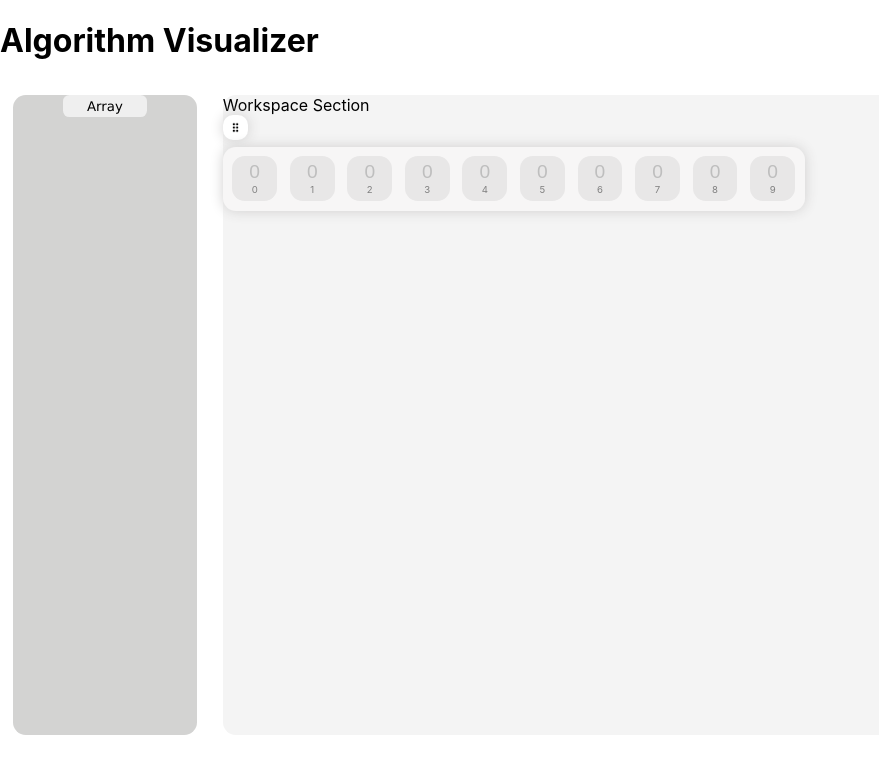
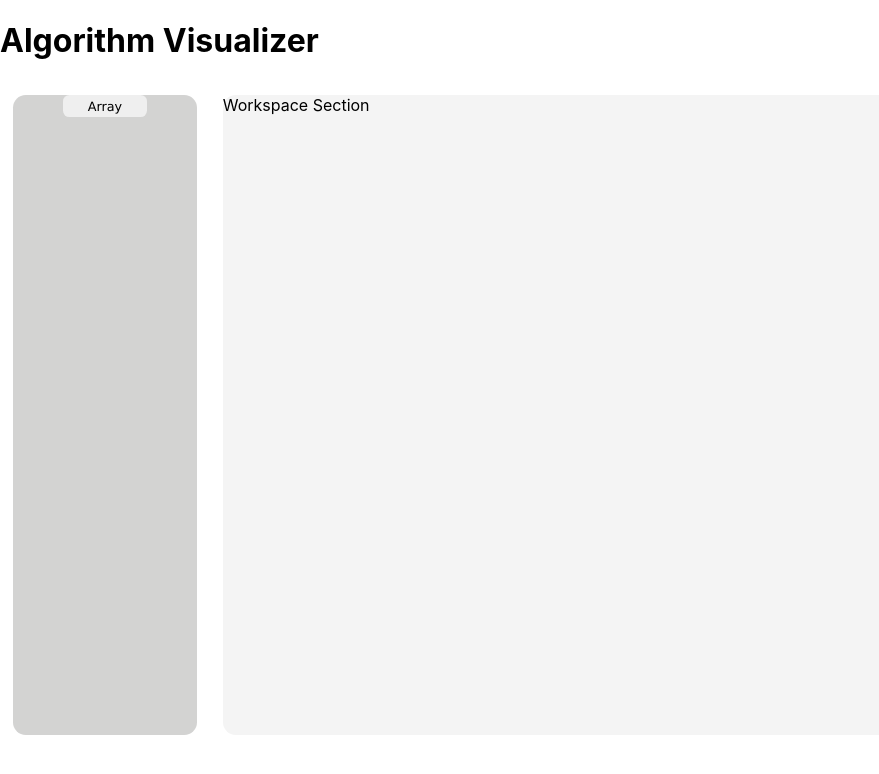
Before and after one commit to KJCH30/Algorithm-Visualizer, a React (Create React App) app: page / in a window 1280 px wide. Shown: the top 774 px of the page, without its empty margins (0-879 px from the left). Built offline with nearby package versions, Linux system fonts and the light colour scheme.

Commit message:
Added Array to workspace

```diff
--- a/src/Components/Array/Array.css
+++ b/src/Components/Array/Array.css
@@ -18,7 +18,7 @@
     text-align: center;
     /* font-size: small; */
     padding:0.5vw;
-    border-radius: 10px;
+    border-radius: 999px;
     background-color: rgb(255, 255, 255);
     width: 1vw;
     margin-bottom: 0.5vw;
--- a/src/Components/Array/Array.js
+++ b/src/Components/Array/Array.js
@@ -4,16 +4,19 @@ import ElementArray from '../../Elements/ElementArray'
 import Draggable from 'react-draggable';
 
 
-function Array() {
+class Array extends React.Component {
 
+
+   render(){
     var w = window.innerWidth;
     var h = window.innerHeight;
     //   const trackPos = (data) => {
     //     setPosition({ x: data.x, y: data.y });
     //  };
     //  const [position, setPosition] = useState({ x: 0, y: 0 });
-    var tmp = [];
-    for (var i = 0; i < 10; i++) {
+    console.log(this.props.array);
+      var tmp = this.props.array;
+      for (var i = 0; i < this.props.array.length; i++) {
         tmp.push(i);
       }
     const indents = tmp.map((i)=><ElementArray value={0} index={i}/>);
@@ -37,6 +40,7 @@ function Array() {
       </div>
     );
   }
+}
 
 
 export default Array
--- a/src/Components/Array/DropDownArray.js
+++ b/src/Components/Array/DropDownArray.js
@@ -1,18 +1,20 @@
 import React from "react";
 import './DropDownArray.css'
 
-function DropDownArray() {
+class DropDownArray extends React.Component {
+  render(){
   return (
     <div className="DropDownArray">
       <div className="DropDownArray-options" >
-        <div className="DropDownArray-option">Integer</div>
-        <div className="DropDownArray-option">String</div>
-        <div className="DropDownArray-option">Character</div>
-        <div className="DropDownArray-option">Double</div>
-        <div className="DropDownArray-option">Float</div>
+        <div className="DropDownArray-option" onClick={()=> this.props.setState({typeOfArray:'Integer'})}>Integer</div>
+        <div className="DropDownArray-option" onClick={()=> this.props.setState({typeOfArray:'String'})}>String</div>
+        <div className="DropDownArray-option" onClick={()=> this.props.setState({typeOfArray:'Character'})}>Character</div>
+        <div className="DropDownArray-option" onClick={()=> this.props.setState({typeOfArray:'Double'})}>Double</div>
+        <div className="DropDownArray-option" onClick={()=> this.props.setState({typeOfArray:'Float'})}>Float</div>
       </div>
     </div>
   );
 }
+}
 
 export default DropDownArray;
--- a/src/Components/Screens/Home/Home.css
+++ b/src/Components/Screens/Home/Home.css
@@ -1,12 +1,5 @@
 .Home-main-activity{
     display: flex;
-}
-.Home-panel{
-    margin:1vw;
-    width:15vw;
-    height:80vh;
-    background-color: rgb(211, 211, 210);
-    border-radius: 1vw;
 }
 .Home-workspace{
     width:85vw;
@@ -14,3 +7,34 @@
     background-color: rgb(244, 244, 244);
     border-radius: 1vw;
 }
+.Panel{
+    margin:1vw;
+    width:15vw;
+    height:80vh;
+    background-color: rgb(211, 211, 210);
+    border-radius: 1vw;
+    display: flex;
+    flex-direction: column;
+    z-index: 1;
+    align-items: center;
+    /* position: relative; */
+}
+#ku{
+    z-index: 9;
+}
+#Array-option-button{
+    width:6.5vw;
+    padding: 0.25vw;
+    border: none;
+    border-radius: 0.5vw;
+    font-size: 1vw;
+    font-family: 'Lucida Sans', 'Lucida Sans Regular', 'Lucida Grande', 'Lucida Sans Unicode', Geneva, Verdana, sans-serif;
+}
+.Panel-Section-1{
+    /* background-color: aquamarine; */
+    width:100%;
+    display: flex;
+    align-items: center;
+    justify-content: space-evenly;
+    flex-direction: row;
+}
--- a/src/Components/Screens/Home/Home.js
+++ b/src/Components/Screens/Home/Home.js
@@ -1,23 +1,52 @@
-import React from 'react'
-import './Home.css'
-import Workspace from '../Workspace/Workspace'
-import Panel from '../Panel/Panel'
+import React, { useState } from "react";
+import "./Home.css";
+import Workspace from "../Workspace/Workspace";
+// import Panel from '../Panel/Panel'
+import DropDownArray from "../../Array/DropDownArray";
 
+function Home(props) {
+  const [state, setState] = useState({
+    DropDownArray: false,
+    typeOfArray: null,
+  });
+  // state = {
 
-function Home() {
+  // }
 
+  const handleDropDownArray = () => {
+    console.log(state.DropDownArray);
+    console.log(state.typeOfArray);
+    setState({
+      DropDownArray: !state.DropDownArray,
+      typeOfArray: state.typeOfArray,
+    });
+  };
   return (
-    <div className='Home'>
-        <div className='Home-main-activity'>
-            <div className='Home-panel'>
-                <Panel/>
+    <div className="Home">
+      <div className="Home-main-activity">
+          <div className="Panel">
+            {/* {console.log(state.typeOfArray)} */}
+            <div className="Panel-Section-1">
+              <div className="Panel-Array">
+                <button
+                  id="Array-option-button"
+                  onClick={() => handleDropDownArray()}
+                >
+                  Array
+                </button>
+                {/* {console.log(state.DropDownArray)} */}
+                {state.DropDownArray && <DropDownArray setState={setState} />}
+              </div>
             </div>
-            <div className='Home-workspace'>
-                <Workspace/>
-            </div>
+            {/* <DropDownArray/> */}
         </div>
+        <div className="Home-workspace">
+          {/* {console.log(state.typeOfArray)} */}
+          <Workspace typeOfArray={state.typeOfArray} setState={setState}/>
+        </div>
+      </div>
     </div>
-  )
+  );
 }
 
-export default Home
+export default Home;
--- a/src/Components/Screens/Panel/Panel.css
+++ /dev/null
@@ -1,27 +0,0 @@
-.Panel{
-    display: flex;
-    flex-direction: column;
-    z-index: 1;
-    align-items: center;
-    width: 100%;
-    height:100%;
-    /* position: relative; */
-}
-#ku{
-    z-index: 9;
-}
-#Array-option-button{
-    width:6.5vw;
-    padding: 0.25vw;
-    border: none;
-    border-radius: 0.5vw;
-    font-family: 'Lucida Sans', 'Lucida Sans Regular', 'Lucida Grande', 'Lucida Sans Unicode', Geneva, Verdana, sans-serif;
-}
-.Panel-Section-1{
-    /* background-color: aquamarine; */
-    width:100%;
-    display: flex;
-    align-items: center;
-    justify-content: space-evenly;
-    flex-direction: row;
-}
--- a/src/Components/Screens/Panel/Panel.js
+++ /dev/null
@@ -1,31 +0,0 @@
-import React from 'react'
-import './Panel.css'
-import DropDownArray from '../../Array/DropDownArray'
-
-class Panel extends React.Component {
-  state = {
-    DropDownArray:false
-  }
-
-  handleDropDownArray(){
-    console.log(this.state.DropDownArray)
-    this.setState({DropDownArray:!this.state.DropDownArray});
-  }
-  render(){
-
-    return (
-      <div className='Panel'>
-          <div className='Panel-Section-1'>
-            <div className='Panel-Array'>
-              <button id='Array-option-button' onClick={()=>this.handleDropDownArray()}>Array</button>
-              {console.log(this.state.DropDownArray)}
-              {this.state.DropDownArray && (<DropDownArray/>)}
-            </div>
-          </div>
-          {/* <DropDownArray/> */}
-      </div>
-    )
-  }
-}
-
-export default Panel
--- a/src/Components/Screens/Workspace/Workspace.js
+++ b/src/Components/Screens/Workspace/Workspace.js
@@ -2,14 +2,37 @@ import React from 'react'
 import './Workspace.css'
 import Array from '../../Array/Array'
 
-function Workspace() {
+class Workspace extends React.Component {
+    state = {
+      showArray : false,
+    }
+
+
+  // const createNewArray=()=>{
+  //   ;
+
+  // }
+  render(){
+    let DataStructures = {
+      arrays : []
+    }
   return (
     <div className='Workspace'>
         Workspace Section
-        <Array/>
+        {/* {console.log(props.typeOfArray)} */}
+        {this.props.typeOfArray!==null?(<>
+          {DataStructures.arrays.push([1,2,3])}
+          {this.state.showArray=true}
+          {console.log("kuch ho raha hai")}
+          {this.props.setState({typeOfArray:null})}
+        </>):(<></>)}
+
+        {this.state.showArray && <Array array={DataStructures.arrays[0]}/>}
+
     </div>
 
   )
 }
+}
 
 export default Workspace
--- a/src/Elements/ElementArray.css
+++ b/src/Elements/ElementArray.css
@@ -31,3 +31,13 @@
 #array-value::placeholder{
     color: rgb(190, 190, 190);
 }
+input::-webkit-outer-spin-button,
+input::-webkit-inner-spin-button {
+  -webkit-appearance: none;
+  margin: 0;
+}
+
+/* Firefox */
+input[type=number] {
+  -moz-appearance: textfield;
+}
--- a/src/Elements/ElementArray.js
+++ b/src/Elements/ElementArray.js
@@ -5,8 +5,7 @@ import './ElementArray.css'
 function ElementArray(props) {
   return (
         <div className='ElementArray'>
-
-            <p id='ElementArray_value'> <input type="text" id="array-value" name="array-value" placeholder='0'/></p>
+            <p id='ElementArray_value'> <input type="number" inputmode="numeric" autocomplete="off" id="array-value" name="array-value" placeholder='0'/></p>
             <p id="ElementArray_index">{props.index}</p>
         </div>
 
```
Lines whose indentation alone changed are shown as unchanged.
